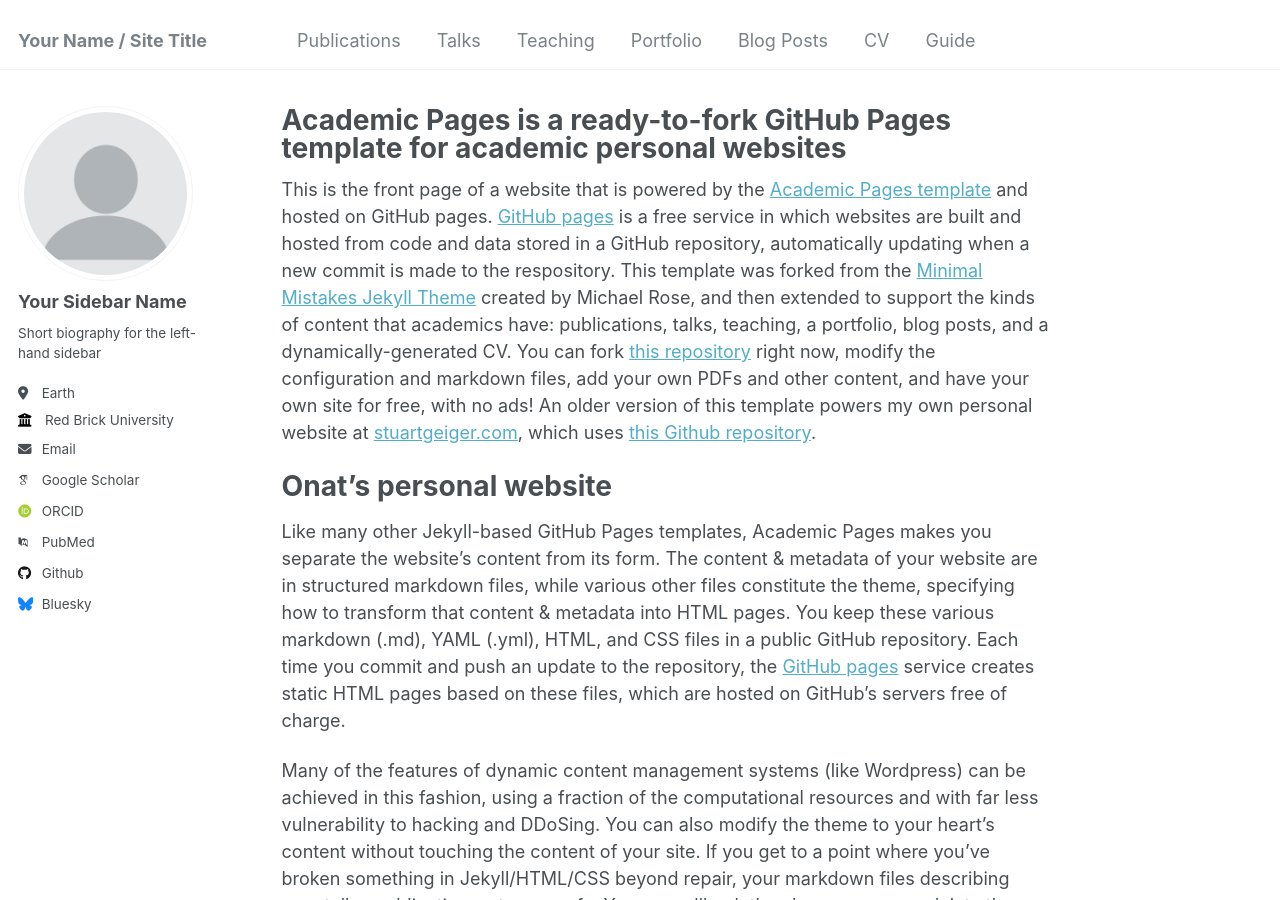
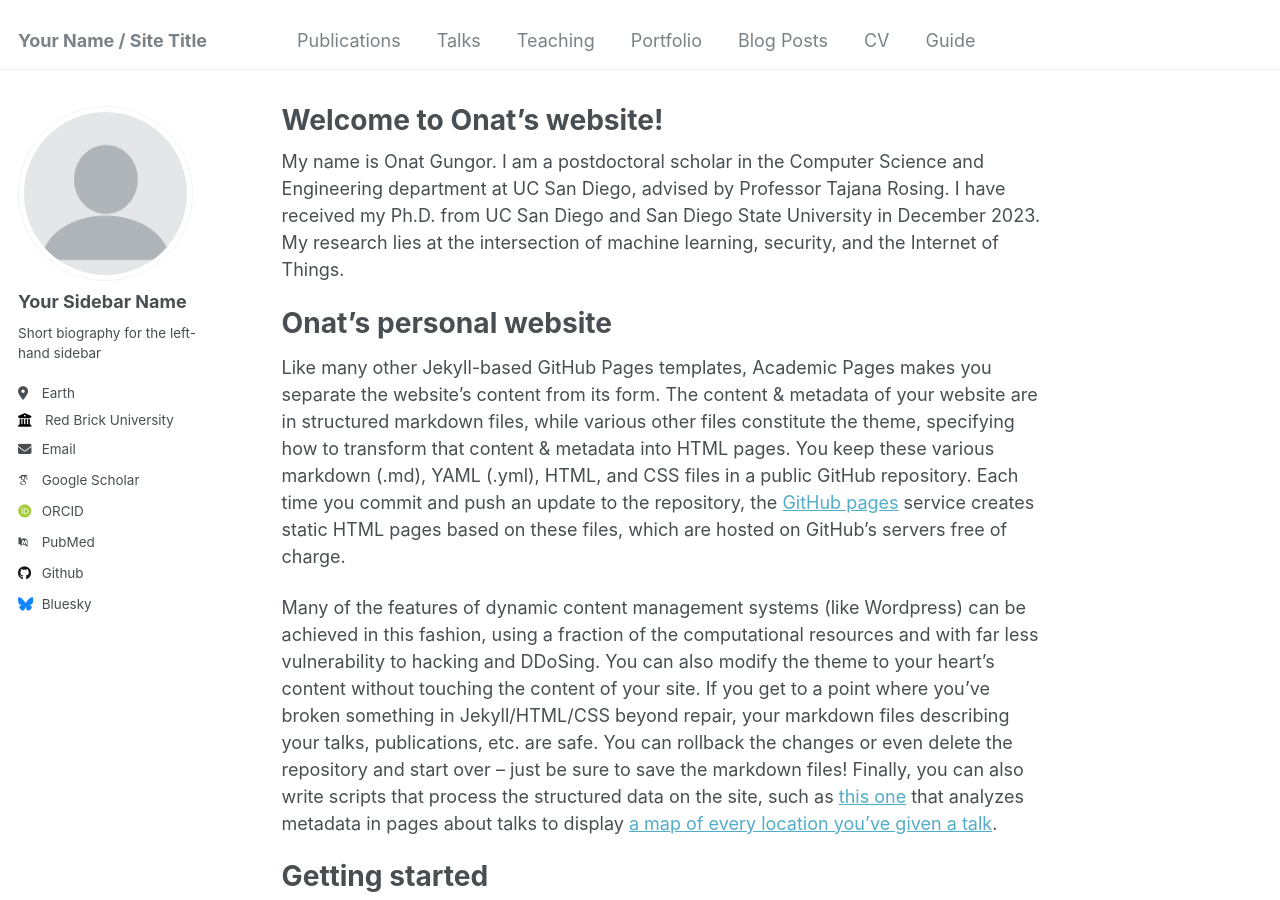
Before and after one commit to onatucsd/onatucsd.github.io, a Jekyll site: the page built from _pages/about.md, in a window 1280 px wide and 900 px high. Built offline with Jekyll 4.4.1, drawn with Linux system fonts in a browser that asks for light colours; some web fonts are replaced.

Commit message:
Update about.md

```diff
--- a/_pages/about.md
+++ b/_pages/about.md
@@ -1,13 +1,13 @@
 ---
 permalink: /
-title: "Academic Pages is a ready-to-fork GitHub Pages template for academic personal websites"
+title: "Welcome to Onat's website!"
 author_profile: true
 redirect_from:
   - /about/
   - /about.html
 ---
 
-This is the front page of a website that is powered by the [Academic Pages template](https://github.com/academicpages/academicpages.github.io) and hosted on GitHub pages. [GitHub pages](https://pages.github.com) is a free service in which websites are built and hosted from code and data stored in a GitHub repository, automatically updating when a new commit is made to the respository. This template was forked from the [Minimal Mistakes Jekyll Theme](https://mmistakes.github.io/minimal-mistakes/) created by Michael Rose, and then extended to support the kinds of content that academics have: publications, talks, teaching, a portfolio, blog posts, and a dynamically-generated CV. You can fork [this repository](https://github.com/academicpages/academicpages.github.io) right now, modify the configuration and markdown files, add your own PDFs and other content, and have your own site for free, with no ads! An older version of this template powers my own personal website at [stuartgeiger.com](http://stuartgeiger.com), which uses [this Github repository](https://github.com/staeiou/staeiou.github.io).
+My name is Onat Gungor. I am a postdoctoral scholar in the Computer Science and Engineering department at UC San Diego, advised by Professor Tajana Rosing. I have received my Ph.D. from UC San Diego and San Diego State University in December 2023. My research lies at the intersection of machine learning, security, and the Internet of Things.
 
 Onat's personal website
 ======
```
